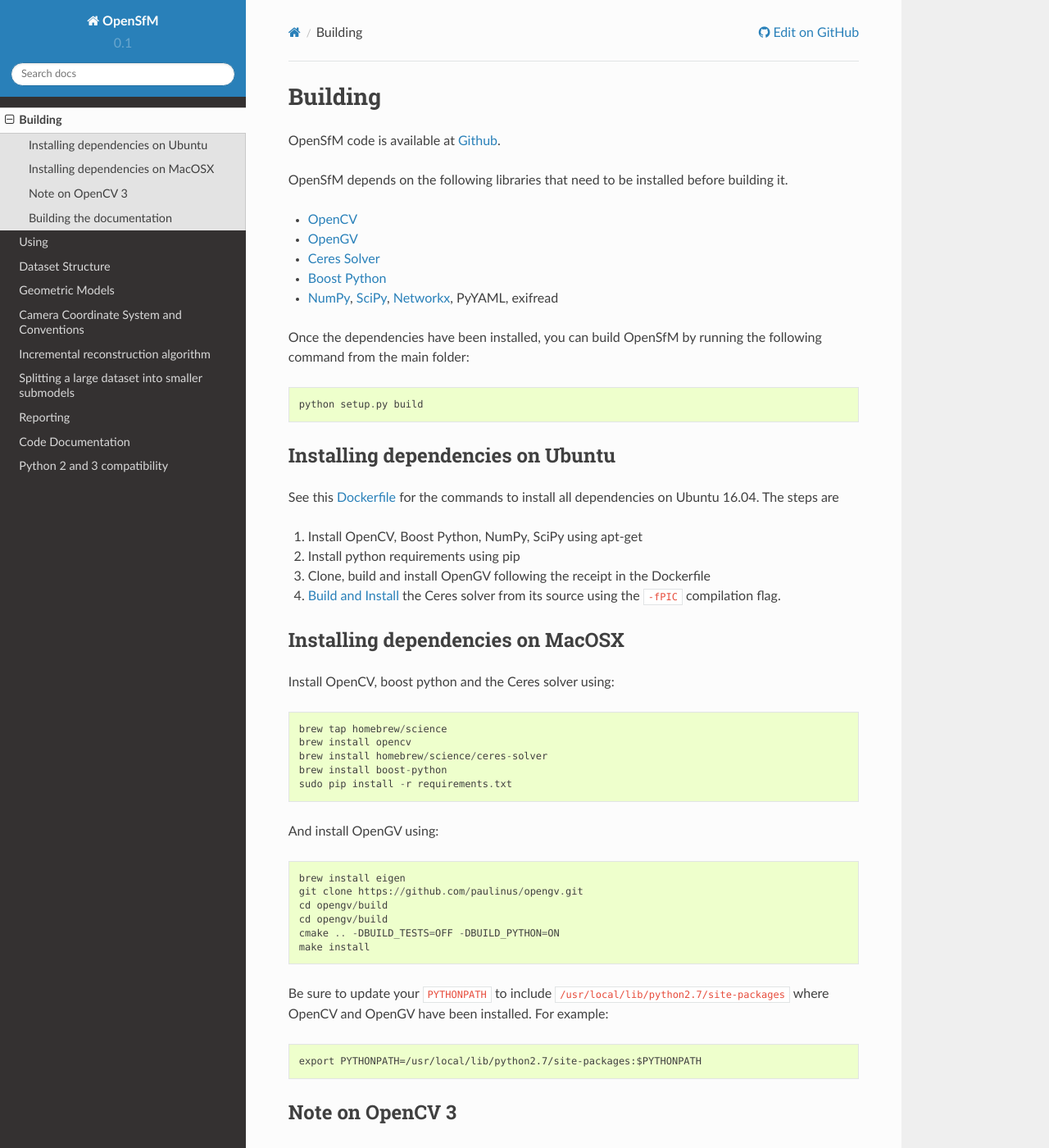
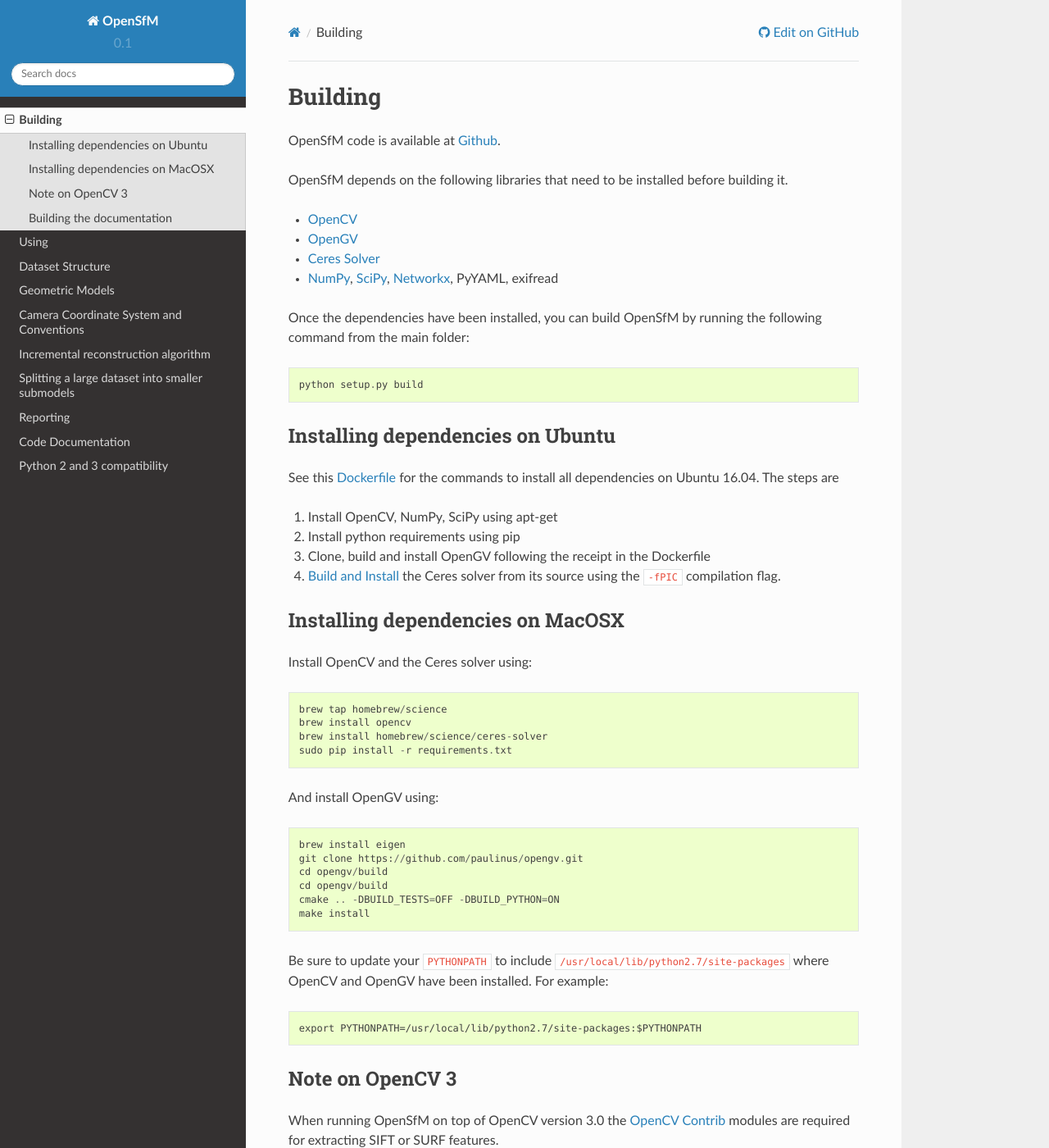
Before and after one commit to mapillary/OpenSfM, a Sphinx documentation site: the page built from doc/source/building.rst, in a window 1280 px wide and 1400 px high. Shown: the whole window at 82% size. Built offline with Sphinx 7.4.7 and the Read the Docs theme 2.0.0, drawn with Linux system fonts in a browser that asks for light colours.

Commit message:
doc: remove references to boost python

```diff
--- a/doc/source/building.rst
+++ b/doc/source/building.rst
@@ -11,7 +11,6 @@
 * OpenCV_
 * OpenGV_
 * `Ceres Solver`_
-* `Boost Python`_
 * NumPy_, SciPy_, Networkx_, PyYAML, exifread
 
 Once the dependencies have been installed, you can build OpenSfM by running the following command from the main folder::
@@ -24,7 +23,7 @@
 
 See this `Dockerfile <https://github.com/paulinus/opensfm-docker-base/blob/master/Dockerfile>`_ for the commands to install all dependencies on Ubuntu 16.04.  The steps are
 
-1. Install OpenCV, Boost Python, NumPy, SciPy using apt-get
+1. Install OpenCV, NumPy, SciPy using apt-get
 2. Install python requirements using pip
 3. Clone, build and install OpenGV following the receipt in the Dockerfile
 4. `Build and Install <http://ceres-solver.org/installation.html>`_ the Ceres solver from its source using the ``-fPIC`` compilation flag.
@@ -33,12 +32,11 @@
 Installing dependencies on MacOSX
 ---------------------------------
 
-Install OpenCV, boost python and the Ceres solver using::
+Install OpenCV and the Ceres solver using::
 
     brew tap homebrew/science
     brew install opencv
     brew install homebrew/science/ceres-solver
-    brew install boost-python
     sudo pip install -r requirements.txt
 
 And install OpenGV using::
@@ -68,7 +66,6 @@
 .. _NumPy: http://www.numpy.org/
 .. _SciPy: http://www.scipy.org/
 .. _Ceres solver: http://ceres-solver.org/
-.. _Boost Python: http://www.boost.org/
 .. _Networkx: https://github.com/networkx/networkx
 
 
--- a/doc/source/reconstruction_module.rst
+++ b/doc/source/reconstruction_module.rst
@@ -29,7 +29,7 @@
 This step is done by the :func:`~opensfm.reconstruction.compute_image_pairs` function.
 
 
-2. Boostraping the reconstruction
+2. Bootstraping the reconstruction
 ---------------------------------
 
 To bootstrap the reconstruction, we use the first image pair.  If initialization fails we try with the next on the list.  If the initialization works, we pass it to the next step to grow it with more images.
--- a/licenses.csv
+++ b/licenses.csv
@@ -1,6 +1,5 @@
 ExifRead, 2.1.2, BSD
 PyYAML, 3.12, MIT
-boost, 1.66, "Boost Software License"
 ceres-solver, 1.10.0, BSD
 cloudpickle, 0.4.0, BSD
 coverage, 4.4.2, "Apache 2.0"
@@ -13,6 +12,7 @@
 opencv, 2.4.10.1, "3-clause BSD License"
 opengv, master, "New BSD 3-Clause"
 py, 1.5.2, MIT
+pybind, 2.2.4, BSD
 pyproj, 1.9.5.1, "OSI Approved"
 pytest, 3.2.3, MIT
 pytest-cov, 2.5.1, MIT
--- a/setup.py
+++ b/setup.py
@@ -24,9 +24,7 @@
 if sys.version_info >= (3, 0):
     cmake_command.extend([
         '-DBUILD_FOR_PYTHON3=ON',
-        '-DBOOST_PYTHON3_COMPONENT=python-py{}{}'.format(
-            sys.version_info.major,
-            sys.version_info.minor)])
+    ])
 subprocess.Popen(cmake_command, cwd='cmake_build').wait()
 
 print("Compiling extension...")
```
Also changed, not shown: README.md (+1 -4 lines), 1 other file.
